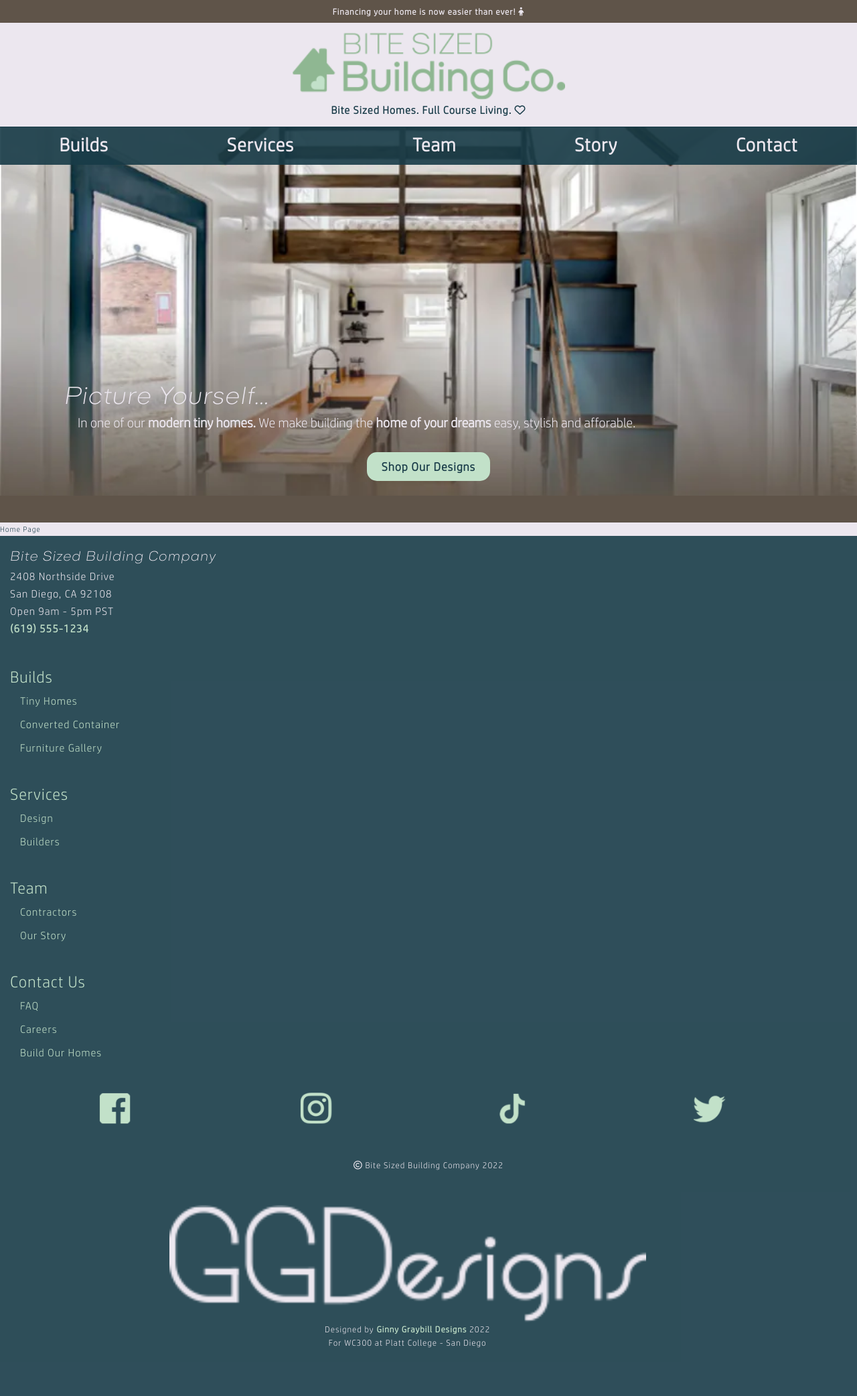
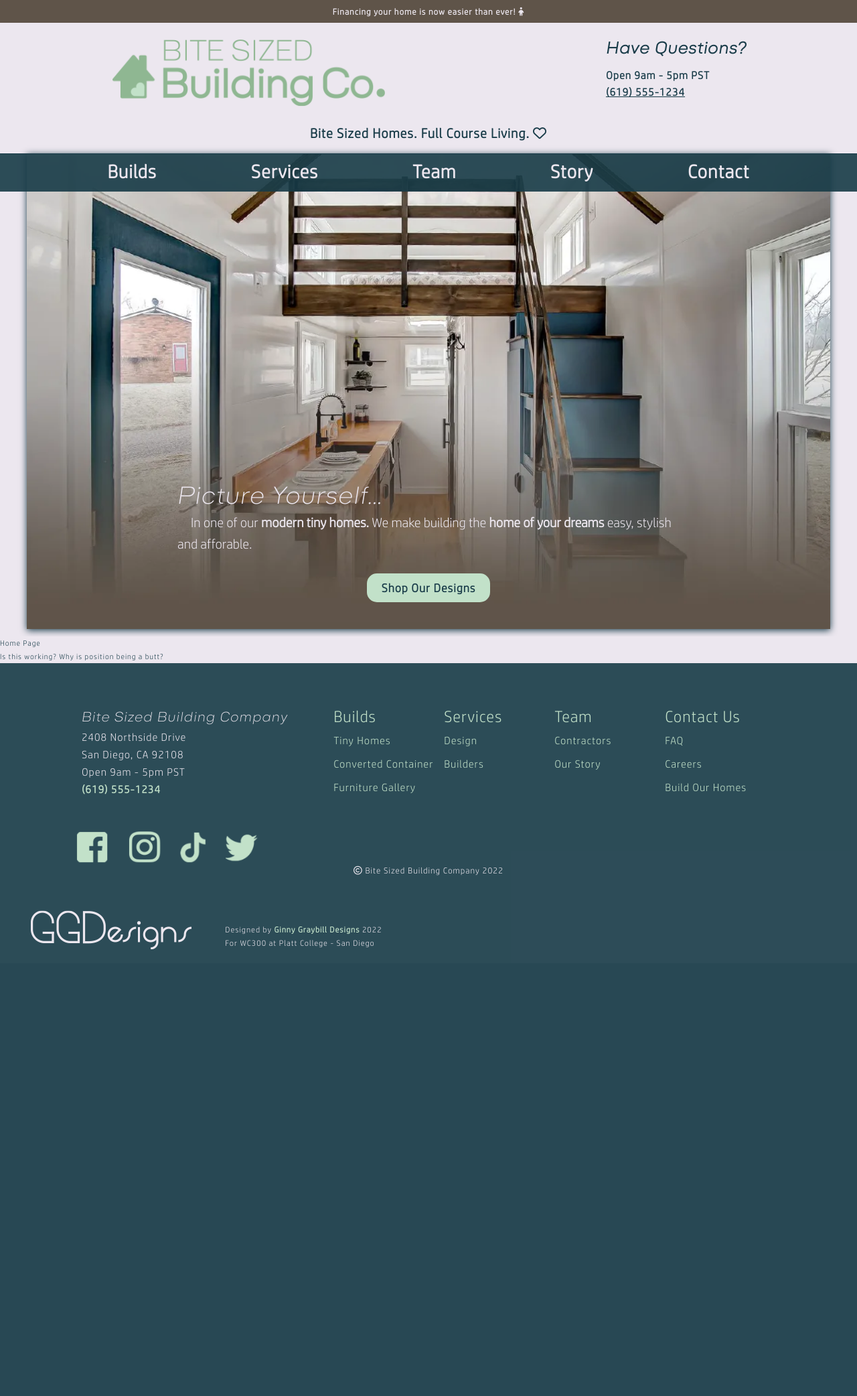
Before and after one commit to vgraybill/WC300_VirginiaG, a PHP site: page / in a window 1280 px wide. Shown: the whole page at 67% size. After the commit the page ends 1418 px from the top, so only its background shows below. Run offline with PHP 8.4, Linux system fonts and the light colour scheme; some libraries are stand-ins or nearby versions.

Commit message:
freaking footer work

```diff
--- a/root/css/style.css
+++ b/root/css/style.css
@@ -18,9 +18,10 @@ body {
     color: #183b48;
     letter-spacing: 1px;
     line-height: 1.25rem;
+    background-color: #ece7ef;
 }
 header{
-    max-height: 250px;
+    max-height: 180px;
     background-color: #ece7ef;
     position: relative;
 }
@@ -31,6 +32,13 @@ header h6 {
     padding: 7px 0 ;
     color: #ece7ef;
 }
+.header-wrapper{
+    z-index: 7;
+    width: 100%;
+}
+div.flex{
+    padding-top: 15px;
+}
 header h1 {
     width: 87%;
     background-image: url("../img/logo-small.png");
@@ -39,11 +47,11 @@ header h1 {
     background-position: center;
     text-indent: -9999px;
     height: 60px;
-    margin: 15px auto 5px;
+    margin: 0 auto;
 }
 header h2 {
     text-align: center;
-    padding-bottom: 15px;
+    padding-bottom: 10px;
     font-size: .75rem;
     font-family: 'hplight', sans-serif;
 }
@@ -51,7 +59,7 @@ nav.mobile-nav{
     font-size: 1.75rem;
     padding-top: 7px;
     background-color: rgba(24, 59, 72, .9);
-    z-index: 9999;
+    z-index: 8;
     position: absolute;
     width: 100%;
     color:#ece7ef;
@@ -87,6 +95,9 @@ nav.mobile-nav ul a {
     font-family: 'hpbold';
     letter-spacing: 2px;
 }
+.tablet-nav{
+    display: none;
+}
 li a.phone{
     background-color: transparent;
     border: 2px solid #c2e1c9;
@@ -107,7 +118,8 @@ li a.phone{
     width: 100%;
     height: 400px;
     position:absolute;
-    top: 149px;
+    top: 0;
+    z-index: 0;
 }
 .img-container article {
     position: relative;
@@ -156,21 +168,23 @@ li a.phone{
     background-color: #5f5449;
     width: 100%;
     height: 520px;
+    position: relative;
+    box-shadow: 0 2px 10px #183b48;
 }
 
 /* MAIN STYLES HOME PAGE */
 
 main {
     position: relative;
-    top: 400px;
     background-color: #ece7ef;
+    top: 480px
 }
 
 /* FOOTER STYLES */
 
 footer{
     position: relative;
-    top: 400px;
+    top: 480px;
     background-color: rgba(24, 59, 72, .9);
     color: #ece7ef;
     font-size: .9rem;
@@ -205,14 +219,16 @@ footer li.title {
     font-size: 1.25rem;
 }
 footer .title ~ li {
-    text-indent: 15px;
+    /* text-indent: 15px; */
     padding-top: 15px;
 }
 
 footer .social{
     display: flex;
     justify-content: space-around;
-    padding: 50px 0 50px;
+    padding: 50px 0px 0;
+    width: 80%;
+    margin: 0 auto;
 }
 .social img{
     width:90%;
@@ -254,16 +270,15 @@ footer small{
     }
     header h2{
         font-size: 1rem;
+        padding-top: 10px;
     }
     nav.mobile-nav i {
         font-size: 2.25rem;
     }
     nav.mobile-nav ul {
-        height: 470px;
+        height: 450px;
     }
-    .img-container{
-        top: 169px;
-    }
+
     .img-container article {
         top: 310px;
     }
@@ -271,7 +286,7 @@ footer small{
         font-size: 1.75rem;
     }
     .hero {
-        height: 420px;
+        height: 500px;
     }
 
 
@@ -320,20 +335,56 @@ footer small{
     }
     header h1 {
         height:100px;
+        background-image: url('../img/logo-mid.png');
+        margin: 10px 0;
     }
     header h2{
-        font-size: 1rem;
+        font-size: 1.25rem;
+        text-align: center;
+        padding-top: 0;
+        margin-bottom: 10px;
     }
 
 
     nav.mobile-nav {
         display:none;
     }
+    div.header-wrapper{
+        width: 50%;
+    }
+    div.flex{
+        display:flex;
+        width:90%;
+        justify-content: space-between;
+        align-items: flex-end;
+        margin: 0 auto;
+    }
+    div.tablet-nav{
+        display: block;
+        margin-bottom: 20px;
+    }
+    div.tablet-nav h4{
+        font-size: 1.5rem;
+        font-family: 'goldbill_i';
+        padding-bottom: 20px;
+    }
+    div.tablet-nav h5{
+        font-size: 1rem;
+        padding-bottom: 5px;
+    }
+    div.tablet-nav a{
+        color:#183b48;
+        font-weight: bolder;
+        font-size: 1rem;
+    }
+
+
     nav.tablet-nav{
+        display: block;
         font-size: 1.75rem;
         padding-top: 7px;
         background-color: rgba(24, 59, 72, .9);
-        z-index: 9999;
+        z-index: 8;
         position: absolute;
         width: 100%;
         color:#ece7ef;
@@ -354,11 +405,11 @@ footer small{
         border-bottom: 2px solid transparent;
     }
     .img-container{
-        top: 190px;
         height: 550px;
+        background-image: url('../img/hero-medium.webp');
     }
     .img-container article {
-        top: 390px;
+        top: 380px;
     }
     .img-container article h3 {
         font-size: 2.25rem;
@@ -369,7 +420,6 @@ footer small{
     }
     .hero {
         height: 600px;
-        top:00px
     }
 
 
@@ -377,9 +427,135 @@ footer small{
     main {
         top: 480px;
     }
+
+
+
+
+
     footer {
         top: 480px;
+    }
+    .footer-wrapper{
+        margin:0 auto;
+    }
+    .site-map{
+        display: flex;
+        justify-content: space-between;
+        flex-wrap: wrap;
+        padding-bottom: 40px;
+    }
+    .site-map ul{
+        width: 250px;
+    }
+    ul.social {
+        width: 100%;
+        align-self: flex-end;
+        padding:50px 150px;
+
+    }
+    .dev-info{
+        display:flex;
+        justify-content: space-evenly;
+        align-items:flex-end;
+    }
+    small+div img{
+        margin:  0 auto;
+        text-align: center;
+        display: block;
+        width: 100%;
+    }
+    footer .dev-info small{
+        text-align: left;
+        display: block;
+        padding-bottom: 0;
+        font-size: .75rem;
     }
 
 
 }
+
+
+
+/* LARGE STYLES Desktop etc 900px */
+
+@media screen and (min-width:900px){
+    div.flex {
+        max-width: 950px;
+        margin-bottom: 20px;
+    }
+    nav.tablet-nav ul {
+        max-width: 1100px;
+        margin: 0 auto;
+    }
+    .img-container{
+        height: 700px;
+        background-image: url('../img/hero-large.webp');
+        max-width: 1200px;
+    }
+    .img-container article {
+        top: 500px;
+        max-width: 750px;
+        margin: 0 auto;
+    }
+
+    .hero {
+        height: 710px;
+        max-width: 1200px;
+        margin: 0 auto;
+    }
+
+
+    main {
+        top: 650px;
+    }
+    footer {
+        top:650px;
+    }
+
+    .footer-wrapper{
+        display: flex;
+        align-content: flex-start;
+        justify-content: center;
+        max-width: 1200px;
+
+    }
+    section.contact{
+        width:30%;
+        padding-top: 50px;
+    }
+    .site-map{
+        position: relative;
+        padding-left: 20px;
+    }
+    .site-map ul{
+        width: 165px;
+    }
+    ul.social {
+        max-width: 300px;
+        position: relative;
+        left: -30px;
+        padding: 50px 0px 0;
+        margin: 0;
+    }
+
+    .dev-info{
+        display:flex;
+        justify-content:unset;
+        align-items:flex-end;
+        max-width: 1200px;
+        margin: 0 auto;
+    }
+    small+div img{
+        text-align: center;
+        display: block;
+        width: 100%;
+        padding-right: 50px;
+    }
+    footer .dev-info small{
+        text-align: left;
+        display: block;
+        padding-bottom: 0;
+        font-size: .75rem;
+    }
+
+}
--- a/root/index.html
+++ b/root/index.html
@@ -10,13 +10,24 @@
     <link href="css/fonts/webfontkit.css" rel="stylesheet" type="text/css" />
     <script src="https://kit.fontawesome.com/843ca2f650.js" crossorigin="anonymous"></script>
 </head>
+
+
+
 <body>
     <header>
         <h6>Financing your home is now easier than ever! <i class="fas fa-child"></i></h6>
-        <div class="header-wrapper">
-            <a href="index.html"><h1>Bite Sized Building Company - Tiny Home Construction</h1></a>
-            <h2>Bite Sized Homes. Full Course Living. <i class="far fa-heart"></i></h2>
+        <div class="flex">
+            <div class="header-wrapper">
+                <a href="index.html"><h1>Bite Sized Building Company - Tiny Home Construction</h1></a>
+            </div>
+            <div class="tablet-nav">
+                <h4>Have Questions?</h4>
+                <h5>Open 9am - 5pm PST</h5>
+                <a class="phone" href="tel:6195551234">(619) 555-1234</a>
+            </div>
         </div>
+        <h2>Bite Sized Homes. Full Course Living. <i class="far fa-heart"></i></h2>
+
         <nav class="mobile-nav">
             <i class="fas fa-bars closed"></i>
             <ul>
@@ -55,6 +66,9 @@
 
     <main>
 Home Page
+<section class=main-wrapper>
+    Is this working? Why is position being a butt?
+</section>
     </main>
 
 
@@ -67,6 +81,12 @@ Home Page
                 <h5>San Diego, CA 92108</h5>
                 <h5>Open 9am - 5pm PST</h5>
                 <h5><a href="tel:6195551234">(619) 555-1234</a></h5>
+                <ul class="social">
+                    <li><a href="http://facebook.com" target="_blank"><img src="img/facebookicon.png" alt="the facebook icon"></a></li>
+                    <li><a href="http://instagram.com" target="_blank"><img src="img/instaicon.png" alt="the instagram icon"></a></li>
+                    <li><a href="http://tiktok.com" target="_blank"><img src="img/tiktokicon.png" alt="the tiktok icon"></a></li>
+                    <li><a href="http://twitter.com" target="_blank"><img src="img/twittericon.png" alt="the twitter icon"></a></li>
+                </ul>
             </section>
             <section class="site-map">
                 <ul>
@@ -92,16 +112,10 @@ Home Page
                     <li><a href="">Build Our Homes</a></li>
                 </ul>
             </section>
-            <ul class="social">
-                <li><a href="http://facebook.com" target="_blank"><img src="img/facebookicon.png" alt="the facebook icon"></a></li>
-                <li><a href="http://instagram.com" target="_blank"><img src="img/instaicon.png" alt="the instagram icon"></a></li>
-                <li><a href="http://tiktok.com" target="_blank"><img src="img/tiktokicon.png" alt="the tiktok icon"></a></li>
-                <li><a href="http://twitter.com" target="_blank"><img src="img/twittericon.png" alt="the twitter icon"></a></li>
 
-            </ul>
         </div>
         <small><i class="far fa-copyright"></i> Bite Sized Building Company 2022</small>
-        <div class="footer-wrapper">
+        <div class="dev-info">
             <a href="http://ginnygraybill.com" target="_blank"><img src="img/ggdesignslogo.png" alt="the G G Designs logo"/></a>
             <small>Designed by <a href="http://ginnygraybill.com" target="_blank"><strong>Ginny Graybill Designs</strong></a> 2022
             <p>For WC300 at Platt College - San Diego</p></small>
@@ -119,21 +133,27 @@ Home Page
             console.log(head)
             if(bars.hasClass('closed')){
                 bars.next().slideDown(900);
-                bars.parent().next().find('.hero-content').fadeOut(700);
+                bars.parent().next().next().find('.hero-content').fadeOut(700);
                 bars.removeClass('closed').addClass('open');
-                head.find('h2').transition({'color':'#ece7ef'}, 500);
+                head.parent().parent().transition({'background-color':'rgba(24, 59, 72, .9)'}, 500)
+                head.parent().parent().find('h2').transition({'color':'#ece7ef', 'background-color':'rgba(24, 59, 72, .9)'}, 500);
                 head.parent().transition({'background-color':'rgba(24, 59, 72, .9)'}, 500);
                 bars.transition({'color':'#c2e1c9'},200);
             }
             else if (bars.hasClass('open')){
                 bars.next().slideUp(900);
-                bars.parent().next().find('.hero-content').fadeIn(700);
+                bars.parent().next().next().find('.hero-content').fadeIn(700);
                 bars.removeClass('open').addClass('closed');
-                head.find('h2').transition({'color':'#183b48'}, 500);
+                head.parent().parent().transition({'background-color':'#ece7ef'}, 500)
+                head.parent().parent().find('h2').transition({'color':'#183b48','background-color':'#ece7ef'}, 500);
                 head.parent().transition({'background-color':'#ece7ef'}, 500);
                 bars.transition({'color':'#ece7ef'},200);
             }
         });
+
+        // let xnav = $('.header-wrapper').position();
+        // console.log(xnav)
+        // $('.img-container').css({'top':xnav+'px'});
 
         $('.tablet-nav').find('a').on('mouseenter', function(){
             let button = $(this);
```
Also changed, not shown: root/img/hero-large.webp (added), root/img/hero-medium.webp (added), root/img/logo-mid.png (added).
